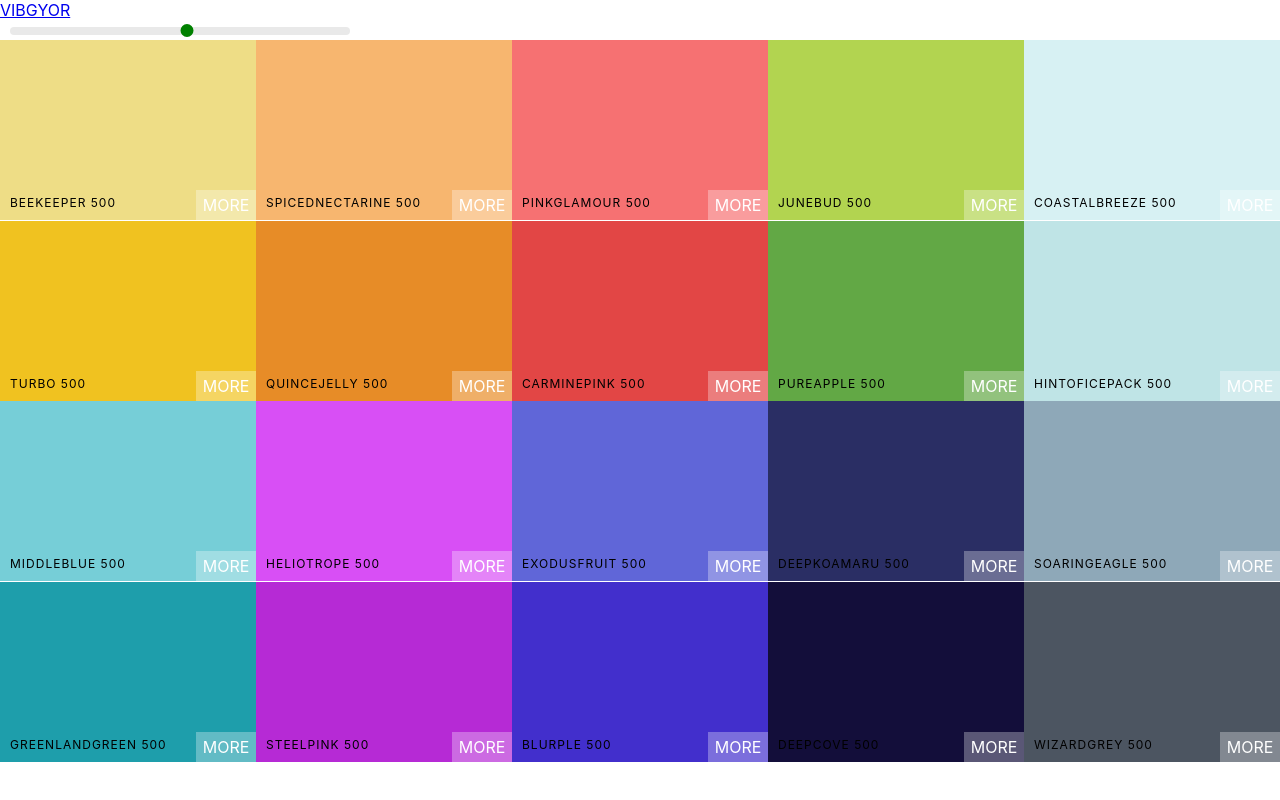
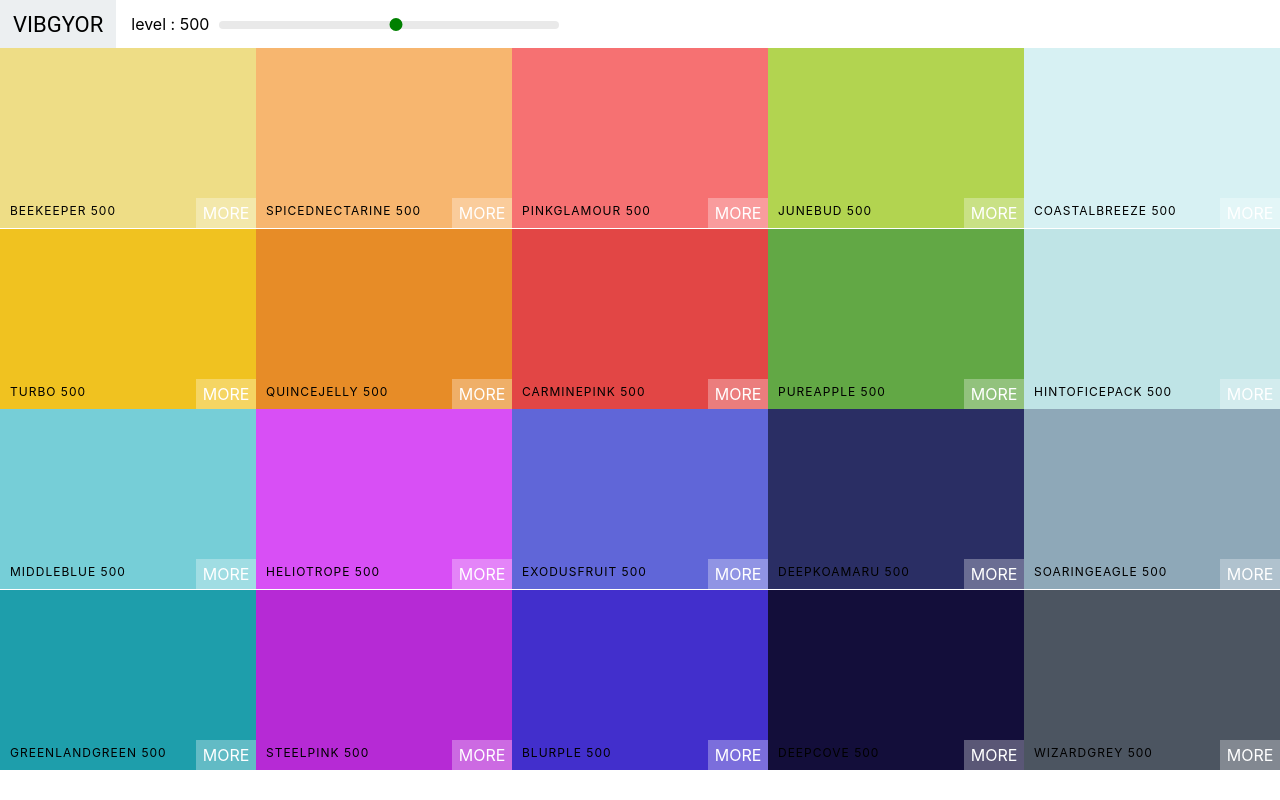
Before and after one commit to neeerajtk/vibgyor, a React (Create React App) app in the folder vibgyor/: page / in a window 1280 px wide. Built offline with nearby package versions, Linux system fonts and the light colour scheme.

Commit message:
:fire: navbar styled

```diff
--- /dev/null
+++ b/vibgyor/src/Navbar.css
@@ -0,0 +1,48 @@
+.Navbar{
+    display: flex;
+    align-items: center;
+    justify-content: flex-start;
+    height: 6vh;
+}
+.logo{
+    margin-right: 15px;
+    padding: 0 13px;
+    font-size: 22px;
+    background-color: #eceff1;
+    font-family: Roboto;
+    height: 100%;
+    display: flex;
+    align-items: center;
+}
+.logo a{
+    text-decoration: none;
+    color: black;
+}
+
+
+.slider{
+    width: 340px;
+    margin: 0 10px;
+    display: inline-block;
+}
+
+.rc-slider-track {
+    background-color: transparent;
+}
+
+.rc-slider-rail{
+    height: 8px;
+}
+.rc-slider-handle,
+.rc-slider-handle:active,
+.rc-slider-handle:focus,
+.rc-slider-handle:hover{
+    background-color: green;
+    outline: none;
+    border: 2px solid green;
+    box-shadow: none;
+    width: 13px;
+    height: 13px;
+    margin-left: 7px;
+    margin-top: -3px;
+}
--- a/vibgyor/src/Navbar.js
+++ b/vibgyor/src/Navbar.js
@@ -1,6 +1,7 @@
 import React, { Component } from 'react';
 import Slider from 'rc-slider';
 import 'rc-slider/assets/index.css';
+import './Navbar.css';
 
 
 class Navbar extends Component {
@@ -11,6 +12,8 @@ class Navbar extends Component {
                 <div className="logo">
                     <a href="#">VIBGYOR</a>
                 </div>
+                <div className="slider-container">
+                    <span>level : {level}</span>
                     <div className="slider">
                         <Slider defaultValue={level}
                         min={100}
@@ -18,6 +21,8 @@ class Navbar extends Component {
                         step={100}
                         onAfterChange={changeLevel} />
                     </div>
+                </div>
+
             </header>
         )
     }
--- a/vibgyor/src/Palette.css
+++ b/vibgyor/src/Palette.css
@@ -4,30 +4,3 @@
 .Palette-colors{
     height: 90%;
 }
-
-.slider{
-    width: 340px;
-    margin: 0 10px;
-    display: inline-block;
-}
-
-.rc-slider-track {
-    background-color: transparent;
-}
-
-.rc-slider-rail{
-    height: 8px;
-}
-.rc-slider-handle,
-.rc-slider-handle:active,
-.rc-slider-handle:focus,
-.rc-slider-handle:hover{
-    background-color: green;
-    outline: none;
-    border: 2px solid green;
-    box-shadow: none;
-    width: 13px;
-    height: 13px;
-    margin-left: 7px;
-    margin-top: -3px;
-}
```
Lines whose indentation alone changed are shown as unchanged.
